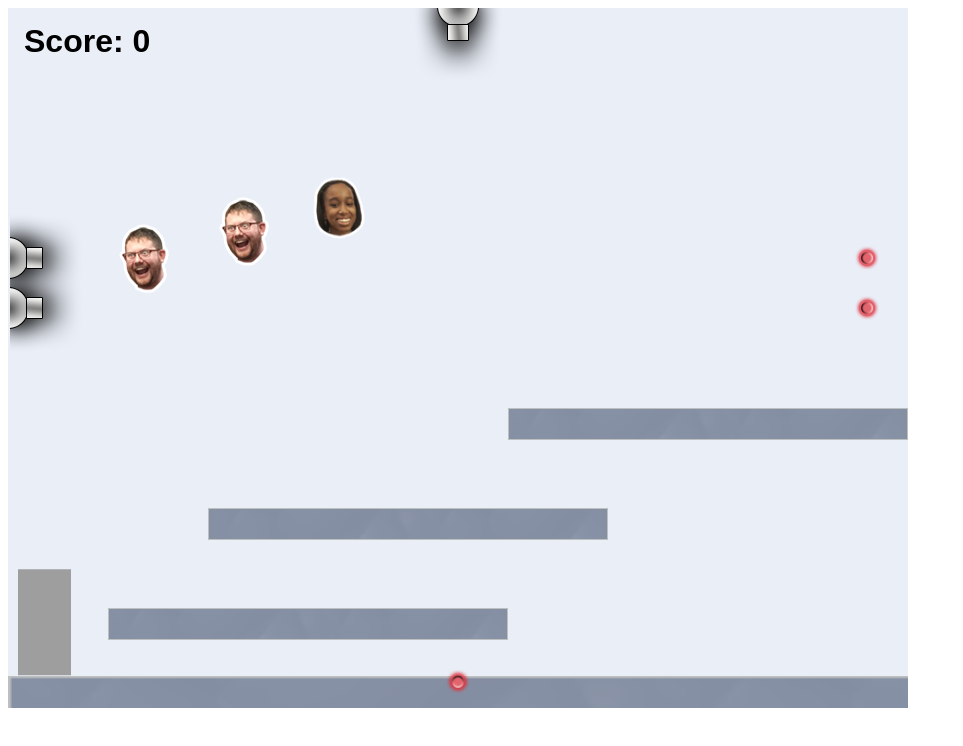
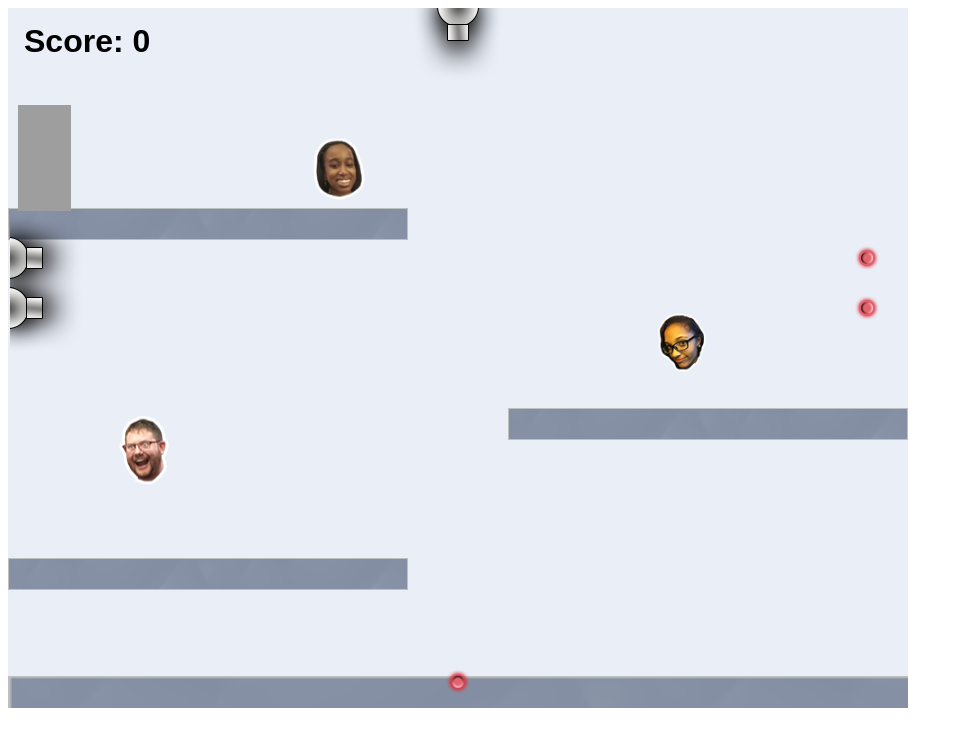
Before and after one commit to ryanhanks1106/ryanhanks1106.github.io, a website: page projects/platformer/index.html in a window 1280 px wide. Shown: the whole page, without its empty margins (0-963 px from the left). Drawn offline with Linux system fonts and the light colour scheme; animation ran at ten frames a second.

Commit message:
create awesome platformer game

```diff
--- a/projects/platformer/js/init/collectable.js
+++ b/projects/platformer/js/init/collectable.js
@@ -35,9 +35,9 @@
         // ALL YOUR CODE GOES BELOW HERE ///////////////////////////////////////
 
         // example:
-        collectable.create(type.steve, 200, 170, 6, 0.7);
-        collectable.create(type.steve, 100, 200, 5, 1);
-        collectable.create(type.grace, 300, 150, 7, 0.5);
+        collectable.create(type.steve, 100, 400, 2, 1);
+        collectable.create(type.kennedi, 650, 300, 2, 1);
+        collectable.create(type.grace, 300, 125, 2, 1);
 
 
 
--- a/projects/platformer/js/init/platform.js
+++ b/projects/platformer/js/init/platform.js
@@ -35,8 +35,8 @@
         platform.create(0, game.world.height - 32, 3, 2);
 
         // example:
-        platform.create(100, 600);
-        platform.create(200, 500);
+        platform.create(0, 550);
+        platform.create(0, 200);
         platform.create(500, 400);
 
 
```
Also changed, not shown: index.html (+3 -3 lines).
